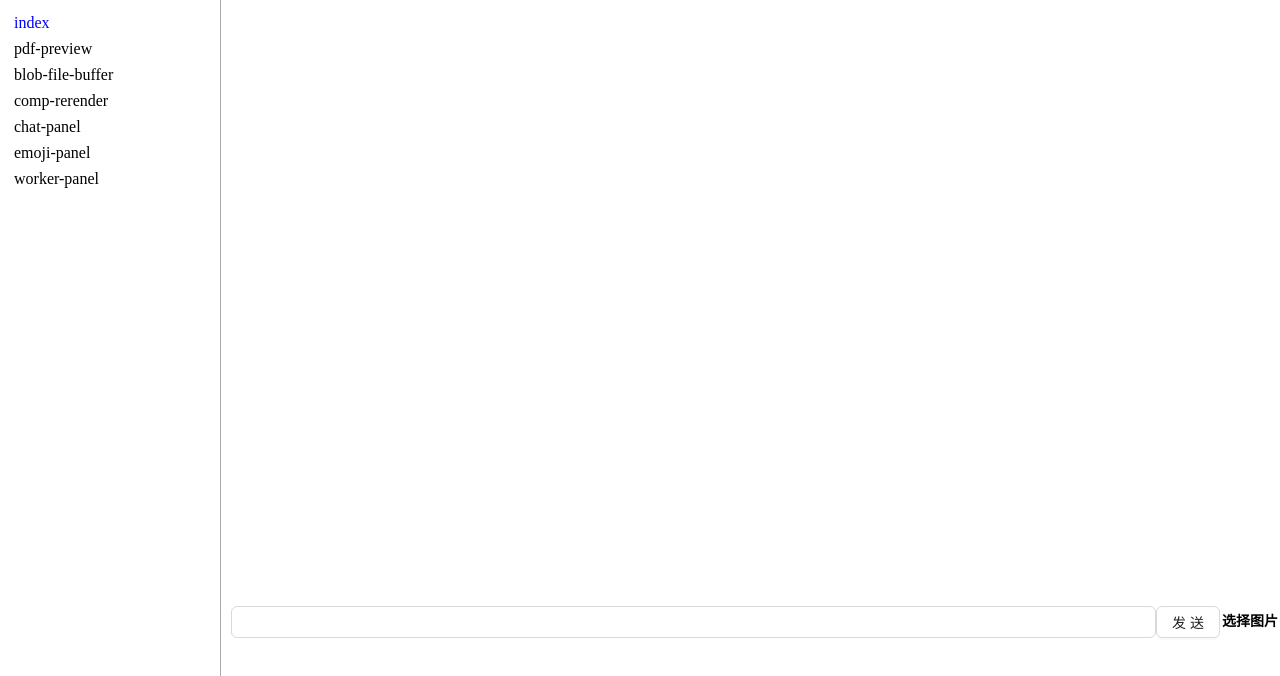
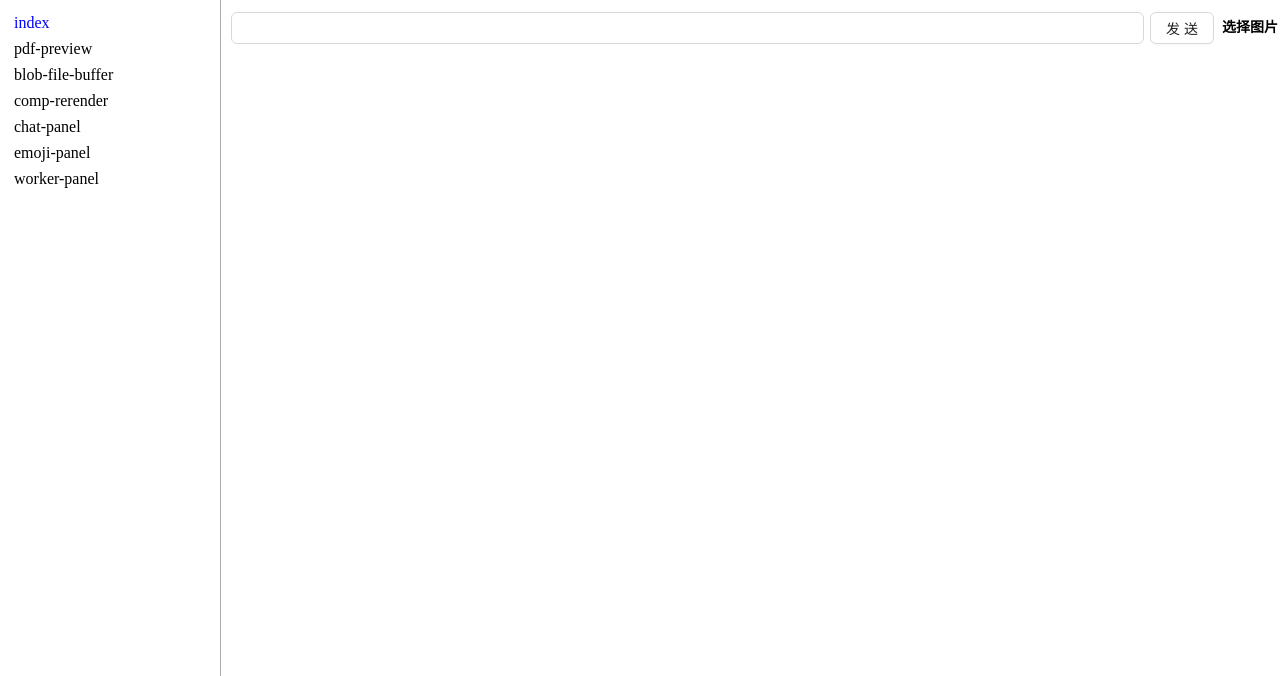
Before and after one commit to marvin-season/FrontendEden, a React (Vite) app in the folder packages/react-front-research/: page /chat-panel in a window 1280 px wide. Shown: the top 676 px of the page. Built offline with nearby package versions, Linux system fonts and the light colour scheme.

Commit message:
tailwind 样式优化

```diff
--- a/packages/react-front-research/src/components/chat/Chat.tsx
+++ b/packages/react-front-research/src/components/chat/Chat.tsx
@@ -7,6 +7,7 @@ import {
 } from "@/components/chat/default/DefaultRender.tsx";
 import {ChatList, UserInput, UseSelectedImage} from "@/components/chat/default/DefaultLayout.tsx";
 import {ChatContext} from "./context/ChatContext";
+import {Flex} from "antd";
 
 
 export const Chat: FC<ChatProps> = ({
@@ -23,12 +24,13 @@ export const Chat: FC<ChatProps> = ({
         renderChatItemLayout,
         ...restProps
     }}>
-        <div className={'text-3xl font-bold underline'} style={{height: '600px', overflow: "auto"}}>
-            <ChatList/>
-        </div>
-        <div>
+        <Flex vertical={true} gap={6} className={'h-full p-6'}>
+            <Flex className={'h-2/3 border-slate-200 border rounded-lg'}>
+                <ChatList/>
+            </Flex>
             <UseSelectedImage/>
             <UserInput/>
-        </div>
+        </Flex>
+
     </ChatContext.Provider>
 }
--- a/packages/react-front-research/src/components/chat/default/DefaultLayout.tsx
+++ b/packages/react-front-research/src/components/chat/default/DefaultLayout.tsx
@@ -35,7 +35,7 @@ export const UserInput = () => {
     const [value, setValue] = useState<string>('');
     const {onSelectedFile, onSend} = useChatContext();
 
-    return <Flex align={"center"}>
+    return <Flex align={"center"} gap={6}>
         <Input value={value} onChange={(e) => {
             setValue(e.target.value);
         }}/>
```
